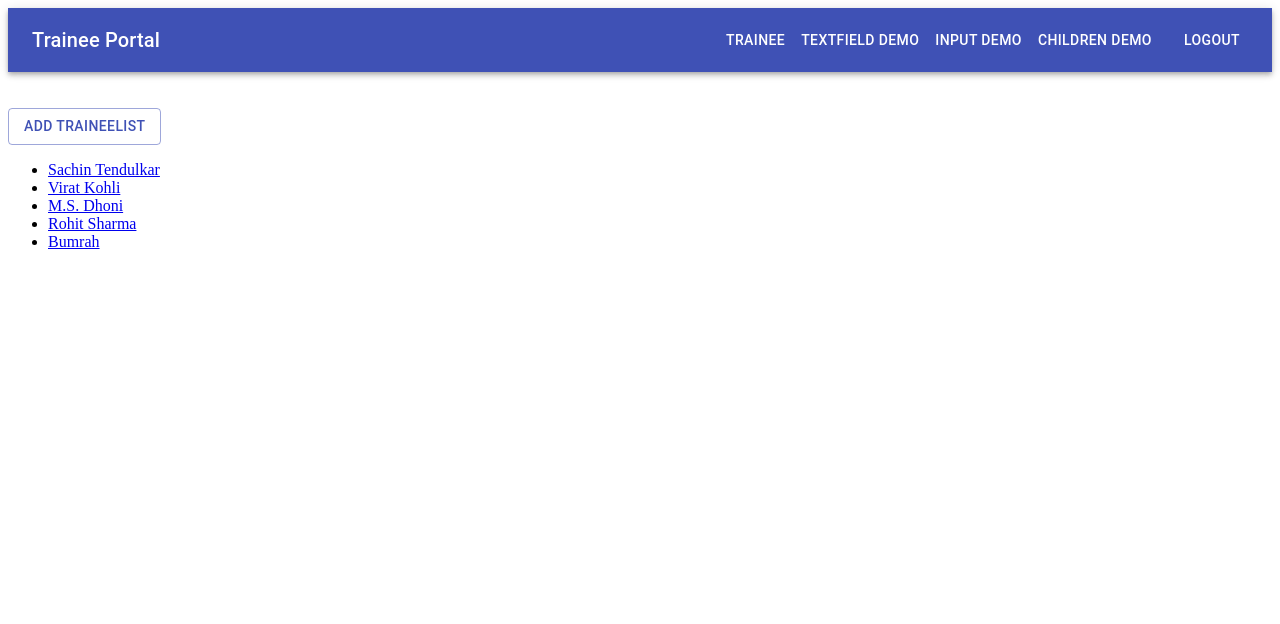
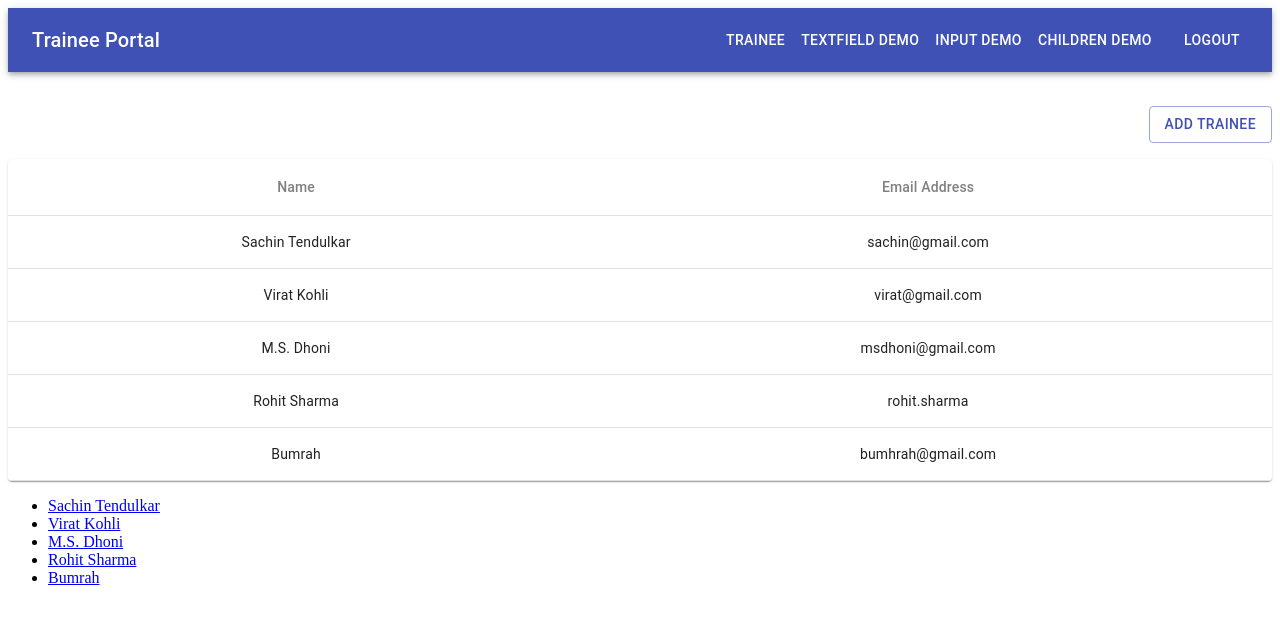
Before and after one commit to chandramfp/javascript-client, a React (Create React App) app: page /Trainee in a window 1280 px wide. Shown: the top 624 px of the page. Built offline with nearby package versions, Linux system fonts and the light colour scheme.

Commit message:
feat add feature/41046

```diff
--- /dev/null
+++ b/src/components/Table/Table.jsx
@@ -0,0 +1,68 @@
+
+import React from 'react';
+import { makeStyles } from '@material-ui/core/styles';
+import Table from '@material-ui/core/Table';
+import TableBody from '@material-ui/core/TableBody';
+import TableCell from '@material-ui/core/TableCell';
+import TableContainer from '@material-ui/core/TableContainer';
+import TableHead from '@material-ui/core/TableHead';
+import TableRow from '@material-ui/core/TableRow';
+import Paper from '@material-ui/core/Paper';
+import PropTypes from 'prop-types';
+
+const useStyles = makeStyles({
+  table: {
+    minWidth: 650,
+  },
+  column: {
+    color: 'grey',
+  },
+});
+
+const SimpleTable = (props) => {
+  const { id, data, columns } = props;
+  const classes = useStyles();
+
+  return (
+    <TableContainer component={Paper}>
+      <Table className={classes.table} aria-label="simple table">
+        <TableHead>
+          <TableRow>
+            {
+              columns && columns.length && columns.map(({ align, label }) => (
+                <TableCell align={align} className={classes.column}>
+                  {label}
+                </TableCell>
+              ))
+            }
+          </TableRow>
+        </TableHead>
+        <TableBody>
+          {
+            data.map((element) => (
+              <TableRow key={element[id]}>
+                {
+                  columns && columns.length && columns.map(({ field, align }) => (
+
+                    <TableCell align={align} component="th" scope="row">
+                      {element[field]}
+                    </TableCell>
+                  ))
+                }
+              </TableRow>
+            ))
+          }
+        </TableBody>
+      </Table>
+    </TableContainer>
+  );
+};
+
+
+SimpleTable.propTypes = {
+  id: PropTypes.string.isRequired,
+  columns: PropTypes.arrayOf(PropTypes.object).isRequired,
+  data: PropTypes.arrayOf(PropTypes.object).isRequired,
+};
+
+export default SimpleTable;
--- /dev/null
+++ b/src/components/Table/index.js
@@ -0,0 +1,3 @@
+import TableComponent from './Table';
+
+export default TableComponent;
--- a/src/components/index.js
+++ b/src/components/index.js
@@ -4,8 +4,9 @@ import SelectField from './SelectField/index';
 import RadioGroup from './RadioGroup/index';
 import Button from './button/index';
 import Math from './Math/index';
+import TableComponent from './Table/index';
 
 
 export {
-  Para, DivWrapper, TextField, Slider, SelectField, RadioGroup, Button, Math,
+  Para, DivWrapper, TextField, Slider, SelectField, RadioGroup, Button, Math, TableComponent,
 };
--- a/src/pages/Trainee/TraineeList.jsx
+++ b/src/pages/Trainee/TraineeList.jsx
@@ -1,73 +1,91 @@
-import React from 'react';
+import React, { Component, Fragment } from 'react';
+import Button from '@material-ui/core/Button';
 import { Link } from 'react-router-dom';
-import Button from '@material-ui/core/Button';
+import PropTypes from 'prop-types';
+import { withStyles } from '@material-ui/core/styles';
+import AddDialog from './components/AddDialog/AddDialog';
 import trainee from './data/trainee';
+import { TableComponent } from '../../components/index';
 
 
-import AddDialog from './components';
-// import { TableComponent } from '../../components';
+const useStyles = (theme) => ({
+  root: {
+    display: 'flex',
+    justifyContent: 'flex-end',
+    margin: theme.spacing(2, 0, 2),
+  },
+});
 
-
-class TraineeList extends React.Component {
+class Trainee extends Component {
   constructor(props) {
     super(props);
+
     this.state = {
       open: false,
-      name: '',
-      email: '',
-      password: '',
     };
   }
 
-  onOpen = () => {
-    let { open } = this.state;
-    open = true;
-    this.setState({ open });
-  }
+  openDialog = (status) => {
+    this.setState({ open: status });
+  };
 
-  onClose = () => {
-    let { open } = this.state;
-    open = false;
-    this.setState({ open });
-  }
 
-  onSubmit = (name, password, email) => {
-    this.setState({
-      name,
-      password,
-      email,
-    });
-  }
+  onSubmit = (data) => {
+    this.setState({ open: false }, () => { console.log(data); });
+  };
 
   render() {
-    console.log(this.state);
     const { open } = this.state;
+    const { classes } = this.props;
+
     return (
       <>
-        <br />
-        <Button variant="outlined" color="primary" onClick={this.onOpen}>
-          ADD TRAINEELIST
-        </Button>
+        <div className={classes.root}>
+          <Button variant="outlined" color="primary" onClick={() => this.openDialog(true)}>
+            ADD TRAINEE
+          </Button>
+        </div>
+        <TableComponent
+          id="id"
+          data={trainee}
+          columns={
+            [
+              {
+                field: 'name',
+                label: 'Name',
+                align: 'center',
+              },
+              {
+                field: 'email',
+                label: 'Email Address',
+                align: 'center',
+              },
+            ]
+          }
+        />
         <AddDialog
-          onClose={this.onClose}
+          onClose={() => this.openDialog(false)}
+          onSubmit={() => this.onSubmit}
           open={open}
-          onSubmit={(name, password, email) => this.onSubmit(name, password, email)}
         />
-        {/* <TableComponent /> */}
         <ul>
           {
             trainee && trainee.length && trainee.map((element) => (
-              <li>
-                <Link to={`/Trainee/${element.id}`}>{element.name}</Link>
-              </li>
+              <Fragment key={element.id}>
+                <li key={element.id}>
+                  <Link to={`/Trainee/${element.id}`}>{element.name}</Link>
+                </li>
+              </Fragment>
             ))
           }
         </ul>
-
       </>
     );
   }
 }
 
+Trainee.propTypes = {
+  classes: PropTypes.objectOf(PropTypes.string).isRequired,
+};
 
-export default TraineeList;
+export default withStyles(useStyles)(Trainee);
```
